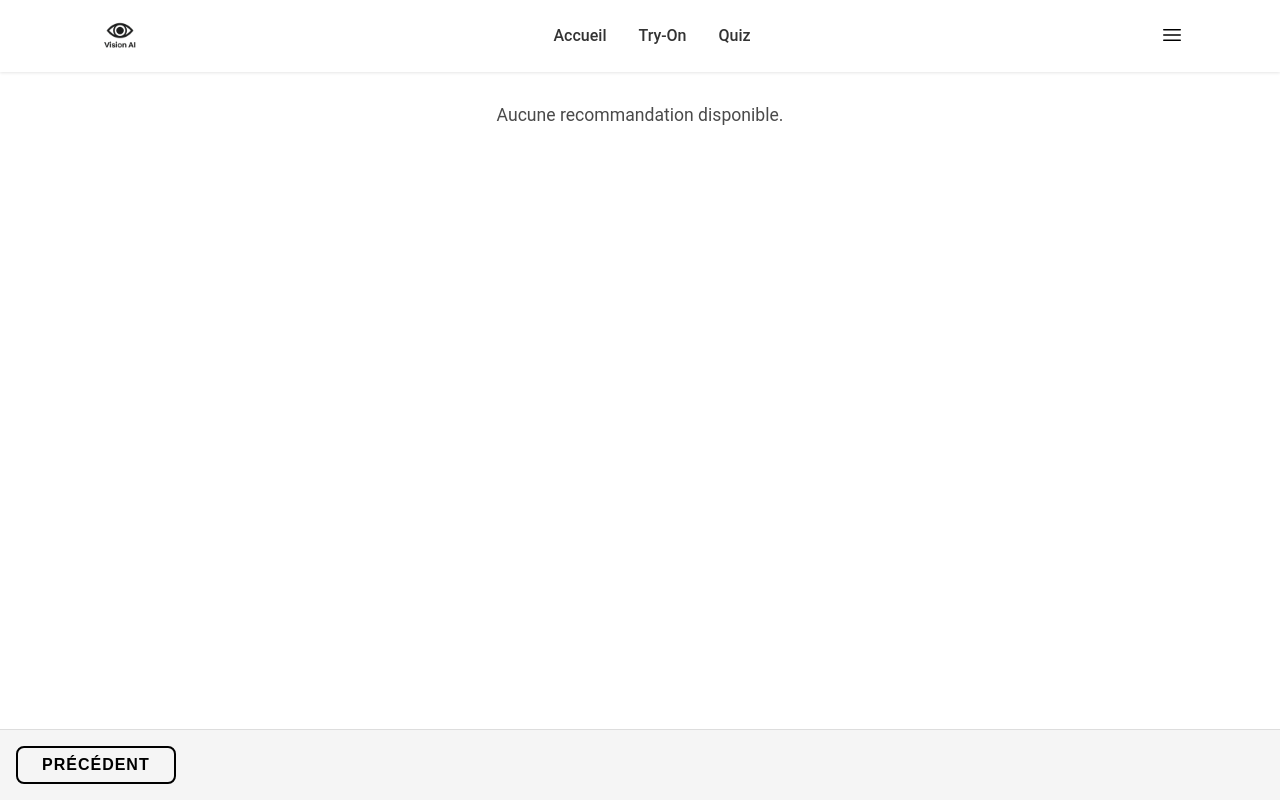
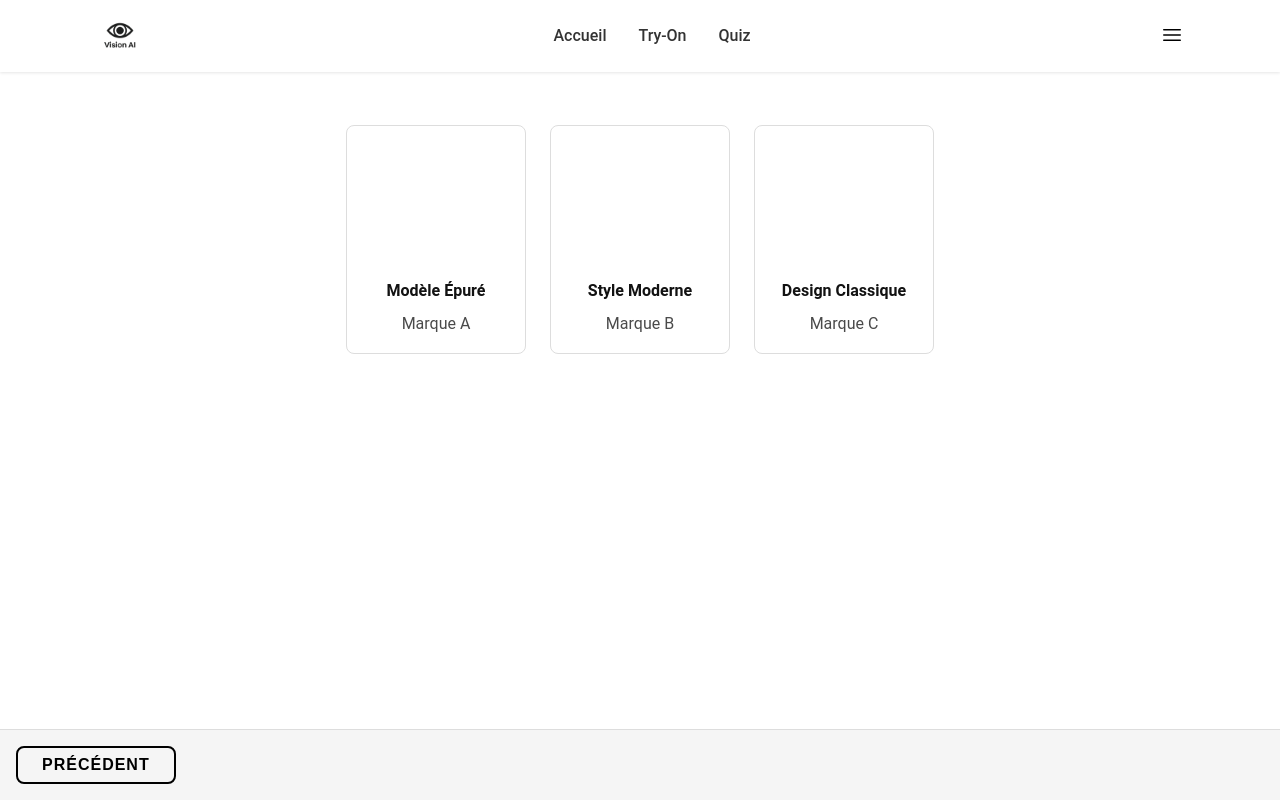
Before and after one commit to OLP21/assistant-lunettes-virtuel, a React (Vite) app: page /recommendations in a window 1280 px wide. Built offline with nearby package versions, Linux system fonts and the light colour scheme.

Commit message:
Style results page with static glass placeholders

```diff
--- a/src/pages/ResultsPage.jsx
+++ b/src/pages/ResultsPage.jsx
@@ -1,9 +1,7 @@
 // src/pages/ResultsPage.jsx
-import React, { useEffect, useState } from 'react';
+import React from 'react';
 import styled from 'styled-components';
 import PageNavigation from '../components/common/PageNavigation';
-import { useLocation } from 'react-router-dom';
-import axios from 'axios';
 
 const PageContainer = styled.div`
   padding: ${({ theme }) => theme.spacing.xl};
@@ -12,69 +10,67 @@ const PageContainer = styled.div`
   display: flex;
   flex-direction: column;
   align-items: center;
-  /* justify-content: center; */ /* Peut-être pas centré si la liste est longue */
 `;
 
 const Title = styled.h2`
   margin-bottom: ${({ theme }) => theme.spacing.lg};
 `;
 
-const PlaceholderText = styled.p`
-  color: ${({ theme }) => theme.colors.textSecondary};
-  margin-bottom: ${({ theme }) => theme.spacing.xl};
-  font-size: 1.1rem;
+const GlassesGrid = styled.div`
+  display: flex;
+  gap: ${({ theme }) => theme.spacing.lg};
+  margin-top: ${({ theme }) => theme.spacing.lg};
+  flex-wrap: wrap;
+  justify-content: center;
 `;
 
-const ResultsPage = () => {
-  const location = useLocation();
-  const [recommendations, setRecommendations] = useState([]);
-  const [loading, setLoading] = useState(true);
-  const [error, setError] = useState(null);
+const GlassCard = styled.div`
+  border: 1px solid ${({ theme }) => theme.colors.border};
+  border-radius: 8px;
+  padding: ${({ theme }) => theme.spacing.md};
+  width: 180px;
+  min-height: 200px;
+  display: flex;
+  flex-direction: column;
+  align-items: center;
+`;
 
-  useEffect(() => {
-    const faceShape = localStorage.getItem('faceShape');
-    const { likedMap, answers } = location.state || {};
-    if (!likedMap || !answers) {
-      console.warn('Missing quiz data for recommendations');
-      setLoading(false);
-      return;
-    }
+const PlaceholderImg = styled.div`
+  background: ${({ theme }) => theme.colors.backgroundSecondary};
+  width: 100%;
+  height: 120px;
+  margin-bottom: ${({ theme }) => theme.spacing.md};
+`;
 
-    const liked = Object.keys(likedMap).filter(id => likedMap[id]);
+const GlassName = styled.p`
+  font-weight: bold;
+  margin-bottom: ${({ theme }) => theme.spacing.sm};
+`;
 
-    axios.post('http://localhost:5000/api/recommend', {
-      quizAnswers: answers,
-      likedGlasses: liked,
-      faceShape
-    })
-    .then(res => setRecommendations(res.data))
-    .catch(err => {
-      console.error('Recommendation error', err);
-      setError('Erreur lors de la récupération des recommandations');
-    })
-    .finally(() => setLoading(false));
-  }, [location.state]);
+const GlassBrand = styled.p`
+  color: ${({ theme }) => theme.colors.textSecondary};
+`;
 
-  return (
-    <PageContainer>
-      <Title>Votre Sélection Personnalisée</Title>
-      {loading ? (
-        <PlaceholderText>Chargement des recommandations…</PlaceholderText>
-      ) : error ? (
-        <PlaceholderText>{error}</PlaceholderText>
-      ) : recommendations.length === 0 ? (
-        <PlaceholderText>Aucune recommandation disponible.</PlaceholderText>
-      ) : (
-        recommendations.map(glass => (
-          <div key={glass._id} style={{ marginBottom: '1rem' }}>
-            <img src={glass.imageUrl} alt={glass.name} style={{ maxWidth: '150px' }} />
-            <p>{glass.brand} - {glass.name}</p>
-          </div>
-        ))
-      )}
-      <PageNavigation previous='/preferences-quiz'/>
-    </PageContainer>
-  );
-};
+const placeholderGlasses = [
+  { id: 1, name: 'Modèle Épuré', brand: 'Marque A' },
+  { id: 2, name: 'Style Moderne', brand: 'Marque B' },
+  { id: 3, name: 'Design Classique', brand: 'Marque C' },
+];
+
+const ResultsPage = () => (
+  <PageContainer>
+    <Title>Votre Sélection Personnalisée</Title>
+    <GlassesGrid>
+      {placeholderGlasses.map(glass => (
+        <GlassCard key={glass.id}>
+          <PlaceholderImg />
+          <GlassName>{glass.name}</GlassName>
+          <GlassBrand>{glass.brand}</GlassBrand>
+        </GlassCard>
+      ))}
+    </GlassesGrid>
+    <PageNavigation previous='/preferences-quiz' />
+  </PageContainer>
+);
 
 export default ResultsPage;
```
